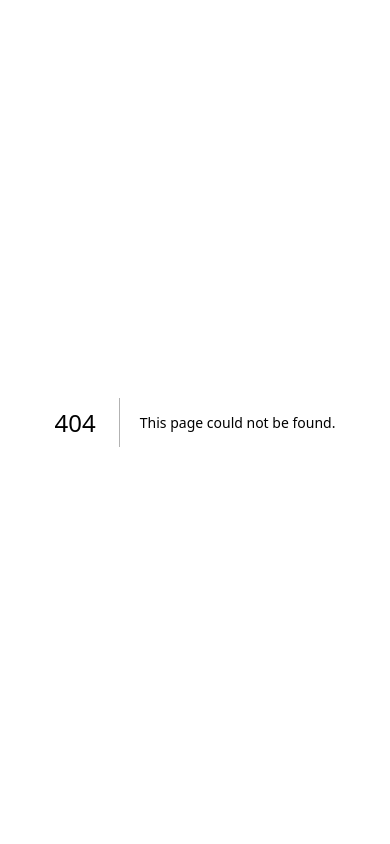
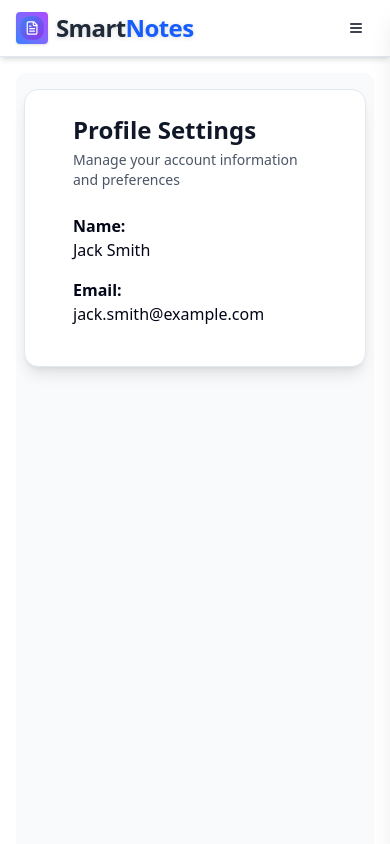
Before and after one commit to pvdev1805/SmartNotes, a Next.js app: page /profile in a window 390 px wide. Before the commit this address had no page. Shown: the top 844 px of the page. Built offline with nearby package versions, Linux system fonts and the light colour scheme.

Commit message:
:iphone: fix: Fix Styling on Landing page + Setup User Profile page

```diff
--- a/src/app/(pages)/(protected)/home/page.tsx
+++ b/src/app/(pages)/(protected)/home/page.tsx
@@ -1,3 +1,5 @@
+'use client'
+
 import AnimatedSection from '@/components/landing/animated-section'
 import NoteCard from '@/components/notes/note-card'
 import TimeAgo from '@/components/time-ago'
@@ -6,6 +8,7 @@ import { Button } from '@/components/ui/button'
 import { Card, CardContent } from '@/components/ui/card'
 import { BookOpen, ChevronRight, Edit, FileText, Plus, Tag, Target, Trash, Upload, Zap } from 'lucide-react'
 import Link from 'next/link'
+import { useRouter } from 'next/navigation'
 
 // Mock data for stats
 const statsData = [
@@ -98,6 +101,8 @@ const uploadedPDFs = [
 ]
 
 const Home = () => {
+  const router = useRouter()
+
   return (
     <>
       <div className='min-h-screen bg-gray-50 px-4 py-4 space-y-8 overflow-hidden'>
@@ -111,7 +116,10 @@ const Home = () => {
               </h1>
               <p className='mt-1 text-sm text-muted-foreground'>Ready to continue your learning journey?</p>
             </div>
-            <Button className='bg-gradient-to-r from-blue-500 to-purple-500 hover:from-blue-600  hover:to-purple-600 flex'>
+            <Button
+              className='bg-gradient-to-r from-blue-500 to-purple-500 hover:from-blue-600  hover:to-purple-600 flex'
+              onClick={() => router.push('/notes/new')}
+            >
               <Plus className='w-4 h-4' />
               New Note
             </Button>
--- a/src/app/(pages)/(protected)/notes/new/page.tsx
+++ b/src/app/(pages)/(protected)/notes/new/page.tsx
@@ -58,7 +58,7 @@ const NewNotePage = () => {
 
               <div className='flex items-center gap-2'>
                 <Button
-                  className='bg-blue-600 text-white hover:text-blue-600 hover:border-blue-600 hover:bg-white transition-colors duration-200 flex items-center'
+                  className='bg-blue-600 text-white hover:text-blue-600 hover:border-blue-600 hover:border hover:bg-white transition-colors duration-200 flex items-center'
                   onClick={handleSaveNote}
                 >
                   <Save className='w-4 h-4' /> Save
@@ -83,6 +83,16 @@ const NewNotePage = () => {
             </div>
 
             <div className='mb-2'>
+              <label className='block text-sm font-medium text-gray-700 mb-1'>Tags</label>
+              <input
+                className='w-full border rounded-lg px-3 py-2'
+                value={tagsInput}
+                onChange={handleTagsInputChange}
+                placeholder='Add tags (comma separated)'
+              />
+            </div>
+
+            <div className='mb-2'>
               <label className='block text-sm font-medium text-gray-700 mb-1'>Content</label>
               <textarea
                 className='w-full border rounded-lg px-3 py-2 h-40 resize-none'
@@ -90,16 +100,6 @@ const NewNotePage = () => {
                 onChange={handleDescriptionChange}
                 placeholder='Write your note content here...'
               ></textarea>
-            </div>
-
-            <div className='mb-2'>
-              <label className='block text-sm font-medium text-gray-700 mb-1'>Tags</label>
-              <input
-                className='w-full border rounded-lg px-3 py-2'
-                value={tagsInput}
-                onChange={handleTagsInputChange}
-                placeholder='Add tags (comma separated)'
-              />
             </div>
           </CardContent>
         </Card>
--- a/src/app/(pages)/(protected)/notes/page.tsx
+++ b/src/app/(pages)/(protected)/notes/page.tsx
@@ -1,7 +1,6 @@
 'use client'
 import { useState } from 'react'
 import { Plus, Search, Filter, Notebook, MoreVertical } from 'lucide-react'
-import { Card, CardContent } from '@/components/ui/card'
 import { Button } from '@/components/ui/button'
 import AnimatedSection from '@/components/landing/animated-section'
 import Pagination from '@/components/pagination'
@@ -10,8 +9,11 @@ import useUpdateQueryParam from '@/hooks/use-update-query-param'
 import NoteCard from '@/components/notes/note-card'
 
 import { notes } from '@/data/notes'
+import { useRouter } from 'next/navigation'
 
 const NotesListPage = () => {
+  const router = useRouter()
+
   const [search, setSearch] = useState('')
 
   const filteredNotes = notes.filter(
@@ -46,7 +48,10 @@ const NotesListPage = () => {
             <Notebook className='w-7 h-7 text-blue-600' />
             My Notes
           </h1>
-          <Button className='flex items-center gap-2 bg-gradient-to-r from-blue-500 to-purple-500 text-white font-semibold px-4 py-2 rounded-lg shadow hover:from-blue-600 hover:to-purple-600 transition'>
+          <Button
+            className='flex items-center gap-2 bg-gradient-to-r from-blue-500 to-purple-500 text-white font-semibold px-4 py-2 rounded-lg shadow hover:from-blue-600 hover:to-purple-600 transition'
+            onClick={() => router.push('/notes/new')}
+          >
             <Plus className='w-5 h-5' />
             New Note
           </Button>
--- /dev/null
+++ b/src/app/(pages)/(protected)/profile/page.tsx
@@ -0,0 +1,31 @@
+import { Card, CardContent } from '@/components/ui/card'
+
+const UserProfilePage = () => {
+  const user = {
+    name: 'Jack Smith',
+    email: 'jack.smith@example.com'
+  }
+
+  return (
+    <>
+      <div className='min-h-screen flex flex-col items-center bg-gray-50 px-2 py-4 rounded-lg'>
+        <Card className='w-full shadow-lg rounded-xl p-6 bg-white'>
+          <CardContent>
+            <h2 className='text-2xl font-bold text-gray-900 mb-1'>Profile Settings</h2>
+            <p className='text-sm text-gray-600 mb-6'>Manage your account information and preferences</p>
+            <div className='mb-4'>
+              <div className='font-semibold'>Name:</div>
+              <div>{user.name}</div>
+            </div>
+            <div className='mb-4'>
+              <div className='font-semibold'>Email:</div>
+              <div>{user.email}</div>
+            </div>
+          </CardContent>
+        </Card>
+      </div>
+    </>
+  )
+}
+
+export default UserProfilePage
--- a/src/components/header.tsx
+++ b/src/components/header.tsx
@@ -15,7 +15,7 @@ const Header = () => {
         {/* Desktop User Profile (hidden on mobile) */}
         <div className='hidden lg:block'>
           <DropdownMenu>
-            <DropdownMenuTrigger className='flex items-center gap-2 px-4 py-2 bg-gray-100 dark:bg-gray-700 rounded-md hover:bg-gray-200 dark:hover:bg-gray-600 transition-colors'>
+            <DropdownMenuTrigger className='flex items-center gap-2 px-4 py-2 mr-4 bg-gray-100 dark:bg-gray-700 rounded-md hover:bg-gray-200 dark:hover:bg-gray-600 transition-colors'>
               <Avatar className='cursor-pointer flex items-center gap-2'>
                 <AvatarImage src='/avatar.svg' alt='John Smith' />
                 <AvatarFallback>JS</AvatarFallback>
--- a/src/components/landing-header.tsx
+++ b/src/components/landing-header.tsx
@@ -8,7 +8,7 @@ const LandingHeader = () => {
       <header className='flex items-center justify-between bg-white dark:bg-gray-800 shadow-md border-b dark:border-gray-700'>
         <Logo />
 
-        <div className='flex items-center gap-2'>
+        <div className='flex items-center gap-2 mr-4'>
           <Button asChild variant={'outline'}>
             <Link href='/login' className='text-sm font-medium hover:bg-gray-800 hover:text-white transition-colors'>
               Sign In
--- a/src/components/landing/features-section.tsx
+++ b/src/components/landing/features-section.tsx
@@ -46,8 +46,8 @@ const features = [
 const FeaturesSection = () => {
   return (
     <>
-      <section className='w-full py-12 px-4 rounded-lg'>
-        <div className='flex flex-col items-center'>
+      <section className='w-full'>
+        <div className='max-w-7xl flex flex-col items-center mx-auto py-12 px-4 rounded-lg'>
           <div className='max-w-3xl mx-auto text-center'>
             <h2 className='mb-2 text-2xl md:text-3xl lg:text-4xl text-gray-900 font-bold'>
               Everything you need to learn smarter
@@ -56,7 +56,7 @@ const FeaturesSection = () => {
               Powerful features designed to enhance your learning experience and boost retention
             </p>
           </div>
-          <div className='grid grid-cols-1 md:grid-cols-2 lg:grid-cols-3 gap-4'>
+          <div className='grid grid-cols-1 sm:grid-cols-2 lg:grid-cols-3 gap-4'>
             {features.map((item) => (
               <Card
                 key={item.title}
--- a/src/components/landing/hero-section.tsx
+++ b/src/components/landing/hero-section.tsx
@@ -4,8 +4,8 @@ import Link from 'next/link'
 const HeroSection = () => {
   return (
     <>
-      <section className='w-full bg-blue-50 py-12 px-4 border-b rounded-lg'>
-        <div className='flex flex-col items-center'>
+      <section className='w-full'>
+        <div className='max-w-7xl flex flex-col items-center mx-auto bg-blue-50 py-12 px-4 border-b rounded-lg'>
           <div className='max-w-3xl mx-auto text-center'>
             <h1 className='mb-2 text-2xl md:text-3xl lg:text-4xl font-bold'>
               Smart, organized, and{' '}
--- a/src/components/landing/why-choose-section.tsx
+++ b/src/components/landing/why-choose-section.tsx
@@ -12,8 +12,8 @@ const benefits = [
 ]
 
 const WhyChooseSection = () => (
-  <section className='w-full bg-blue-50 py-12 px-4 border-b rounded-lg' data-aos='fade-up' data-aos-delay='400'>
-    <div className='flex flex-col items-center space-y-4'>
+  <section className='w-full' data-aos='fade-up' data-aos-delay='400'>
+    <div className='max-w-7xl flex flex-col items-center space-y-4 mx-auto bg-blue-50 py-12 px-4 border-b rounded-lg'>
       <div className='max-w-3xl mx-auto text-center'>
         <h2 className='mb-2 text-2xl md:text-3xl lg:text-4xl text-gray-900 font-bold'>Why Choose SmartNotes?</h2>
         <p className='lg:text-lg text-gray-600 mb-4'>
```
